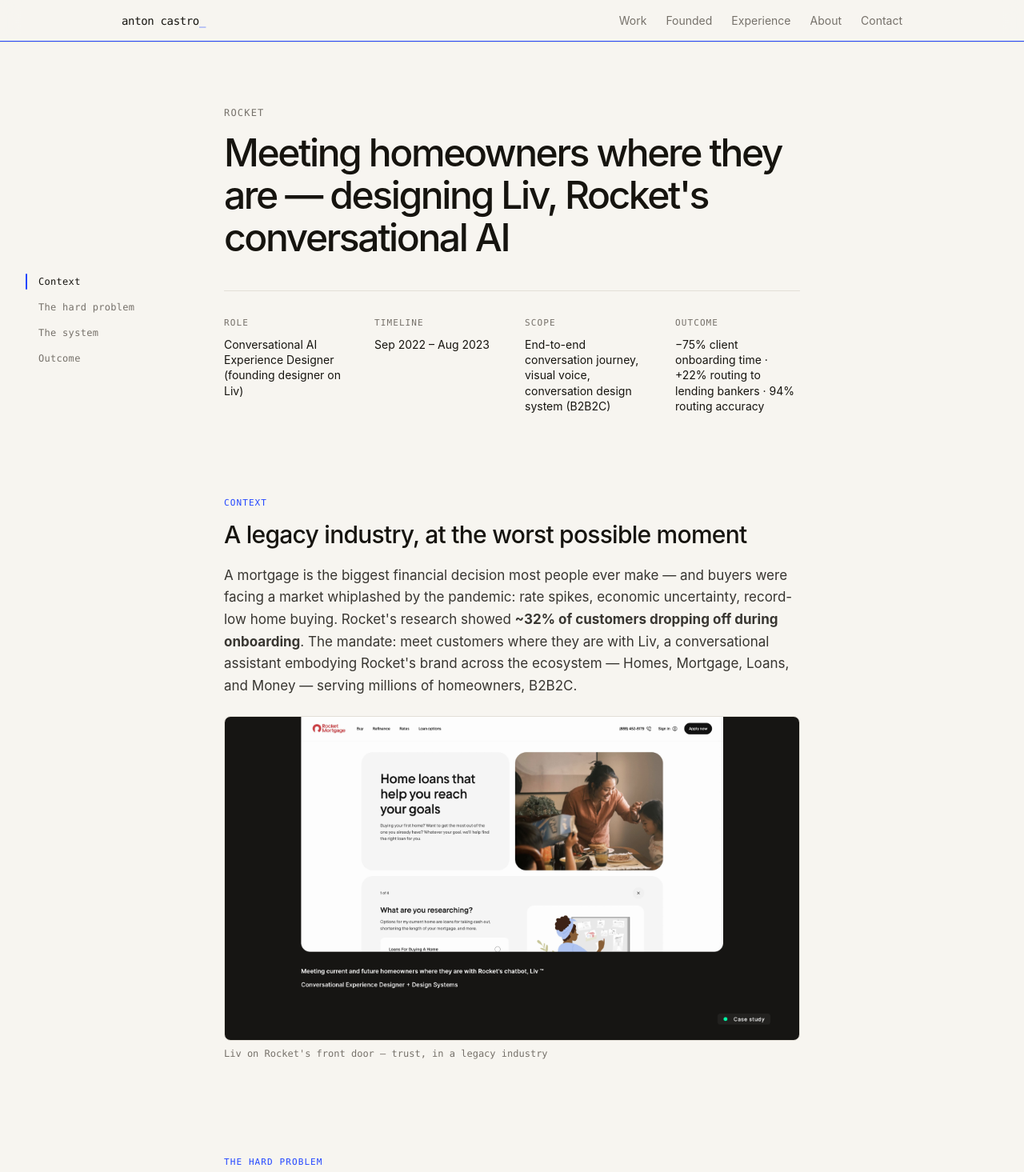
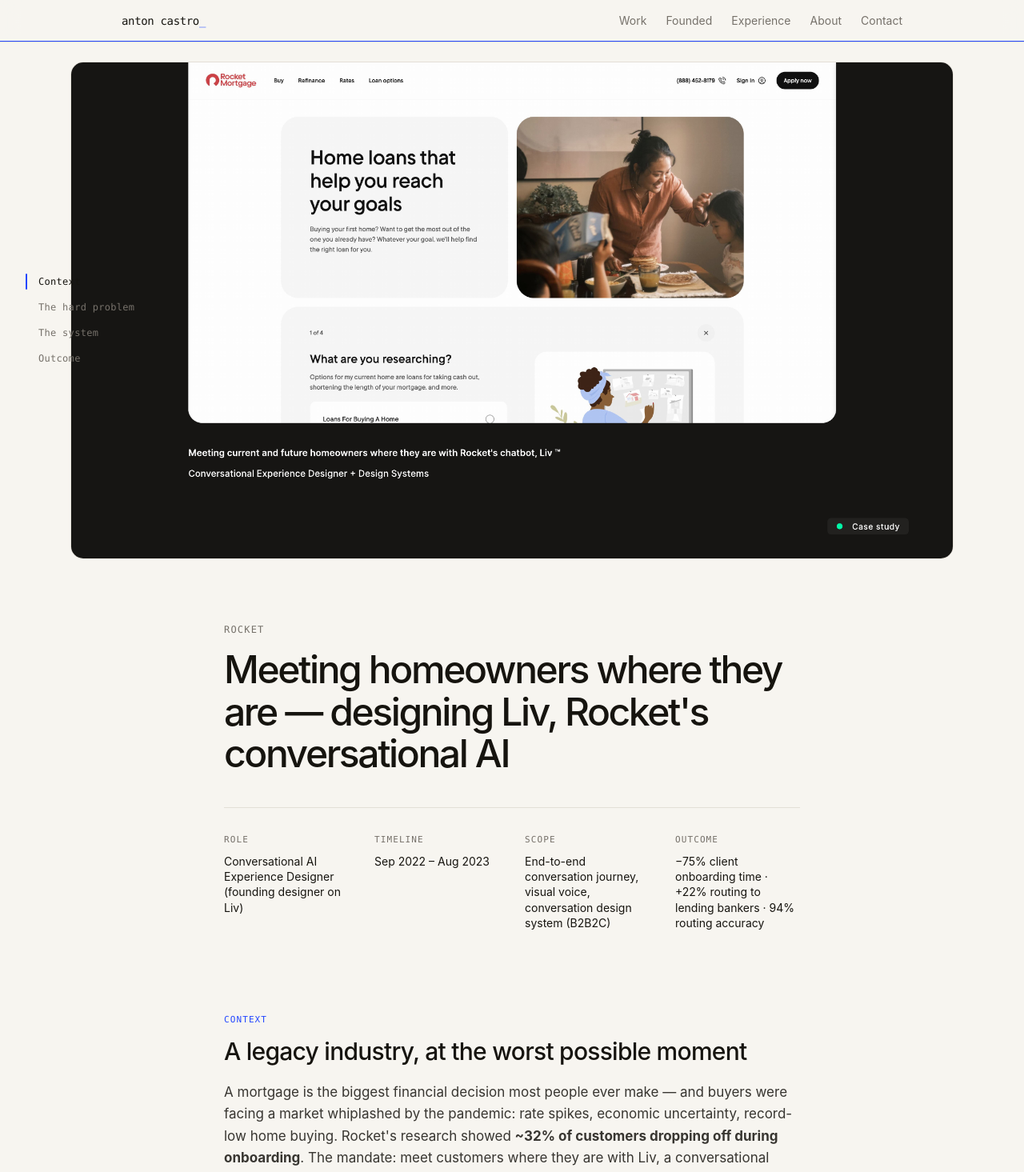
Before and after one commit to acaspx/portfolio-chops, a Next.js app: page /work/rocket in a window 1280 px wide. Shown: the top 1465 px of the page at 80% size. Built offline with nearby package versions, Linux system fonts and the light colour scheme.

Commit message:
Full-bleed hero images on all case studies (ref: bevyip.com); AX/RK heroes promoted from deck slides

```diff
--- a/app/work/augmedix/page.tsx
+++ b/app/work/augmedix/page.tsx
@@ -1,5 +1,5 @@
 import type { Metadata } from "next";
-import { CaseHeader, Section, CaseImage, NextCase } from "@/components/CaseStudy";
+import { CaseHeader, CaseHero, Section, CaseImage, NextCase } from "@/components/CaseStudy";
 import CaseNav from "@/components/CaseNav";
 
 const sections = [
@@ -20,6 +20,10 @@ export default function Augmedix() {
   return (
     <article>
       <CaseNav sections={sections} />
+      <CaseHero
+        src="/work/ax-mobile.png"
+        alt="Augmedix Assist marketing hero: phone showing an AI-drafted clinical note, with HCA, AdventHealth, CommonSpirit, and Sutter Health logos"
+      />
       <CaseHeader
         company="Augmedix (acquired by Commure, $139M)"
         title="Scaling AI clinical documentation from one product to four"
@@ -88,11 +92,6 @@ export default function Augmedix() {
           The team shipped the modular approach within the timeline and engineering
           resources we had — and it became the foundation the product scaled on.
         </p>
-        <CaseImage
-          src="/work/ax-mobile.png"
-          alt="Augmedix mobile app marketing hero with HCA, AdventHealth, CommonSpirit, and Sutter Health logos"
-          caption="The product at scale — trusted by leading healthcare systems"
-        />
       </Section>
 
       <Section id="system" kicker="System" title="A design system that let nine PMs ship without breaking the product">
--- a/app/work/rocket/page.tsx
+++ b/app/work/rocket/page.tsx
@@ -1,5 +1,5 @@
 import type { Metadata } from "next";
-import { CaseHeader, Section, CaseImage, NextCase } from "@/components/CaseStudy";
+import { CaseHeader, CaseHero, Section, CaseImage, NextCase } from "@/components/CaseStudy";
 import CaseNav from "@/components/CaseNav";
 
 export const metadata: Metadata = {
@@ -19,6 +19,10 @@ export default function Rocket() {
   return (
     <article>
       <CaseNav sections={sections} />
+      <CaseHero
+        src="/work/rk-hero.png"
+        alt="Rocket Mortgage homepage with the Liv chat assistant open"
+      />
       <CaseHeader
         company="Rocket"
         title="Meeting homeowners where they are — designing Liv, Rocket's conversational AI"
@@ -40,11 +44,6 @@ export default function Rocket() {
           assistant embodying Rocket&apos;s brand across the ecosystem — Homes,
           Mortgage, Loans, and Money — serving millions of homeowners, B2B2C.
         </p>
-        <CaseImage
-          src="/work/rk-hero.png"
-          alt="Rocket Mortgage homepage with the Liv chat assistant open"
-          caption="Liv on Rocket's front door — trust, in a legacy industry"
-        />
       </Section>
 
       <Section id="problem" kicker="The hard problem" title="A chatbot can't fake its way through a mortgage">
--- a/app/work/state-affairs/page.tsx
+++ b/app/work/state-affairs/page.tsx
@@ -1,5 +1,5 @@
 import type { Metadata } from "next";
-import { CaseHeader, Section, CaseImage, NextCase } from "@/components/CaseStudy";
+import { CaseHeader, CaseHero, Section, CaseImage, NextCase } from "@/components/CaseStudy";
 import CaseNav from "@/components/CaseNav";
 
 const sections = [
@@ -29,6 +29,11 @@ export default function StateAffairs() {
   return (
     <article>
       <CaseNav sections={sections} />
+      {/* Drop the marketing hero into public/work/sa-hero-raw.png and I'll crop the text overlay out → sa-hero.png */}
+      <CaseHero
+        src="/work/sa-hero.png"
+        alt="A policy professional reviewing the State Affairs intelligence dashboard on a laptop"
+      />
       <CaseHeader
         company="State Affairs — Policy Intelligence"
         title="Turning dense policy data into decisions enterprise teams act on"
--- a/components/CaseStudy.tsx
+++ b/components/CaseStudy.tsx
@@ -2,6 +2,22 @@ import Link from "next/link";
 import Image from "next/image";
 import Reveal from "@/components/Reveal";
 import type { ReactNode } from "react";
+
+/** Full-bleed hero image at the top of a case study. */
+export function CaseHero({ src, alt }: { src: string; alt: string }) {
+  return (
+    <div className="mx-auto max-w-6xl px-4 pt-6 sm:px-6">
+      <Image
+        src={src}
+        alt={alt}
+        width={2600}
+        height={870}
+        priority
+        className="w-full rounded-2xl border border-line object-cover"
+      />
+    </div>
+  );
+}
 
 /** Real case study image (file must exist in public/). 16:9 deck exports. */
 export function CaseImage({
```
